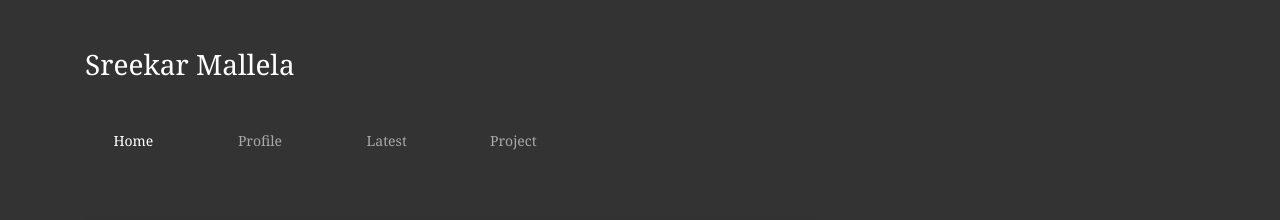
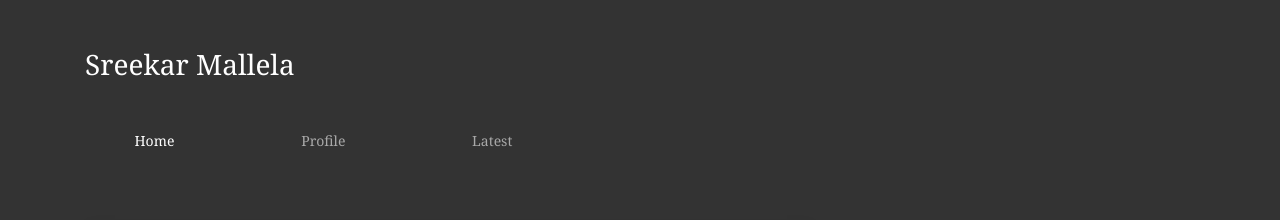
Before and after one commit to sreekarmallela/SreekarMallela.github.io, a plain HTML site: page index.html in a window 1280 px wide. Shown: the top 220 px of the page. Drawn offline with nearby package versions, Linux system fonts and the light colour scheme.

Commit message:
Update index.html

```diff
--- a/index.html
+++ b/index.html
@@ -61,10 +61,6 @@
                                     <a class="nav-link onHoverDark inactiveCustom" href="/latest">Latest</a>
                                 </div>
 
-                                <div class="col">
-                                    <a class="nav-link onHoverDark inactiveCustom" href="/Projects">Project</a>
-                                </div>
-
                             </div>
                         </div>
                     </div>
```
